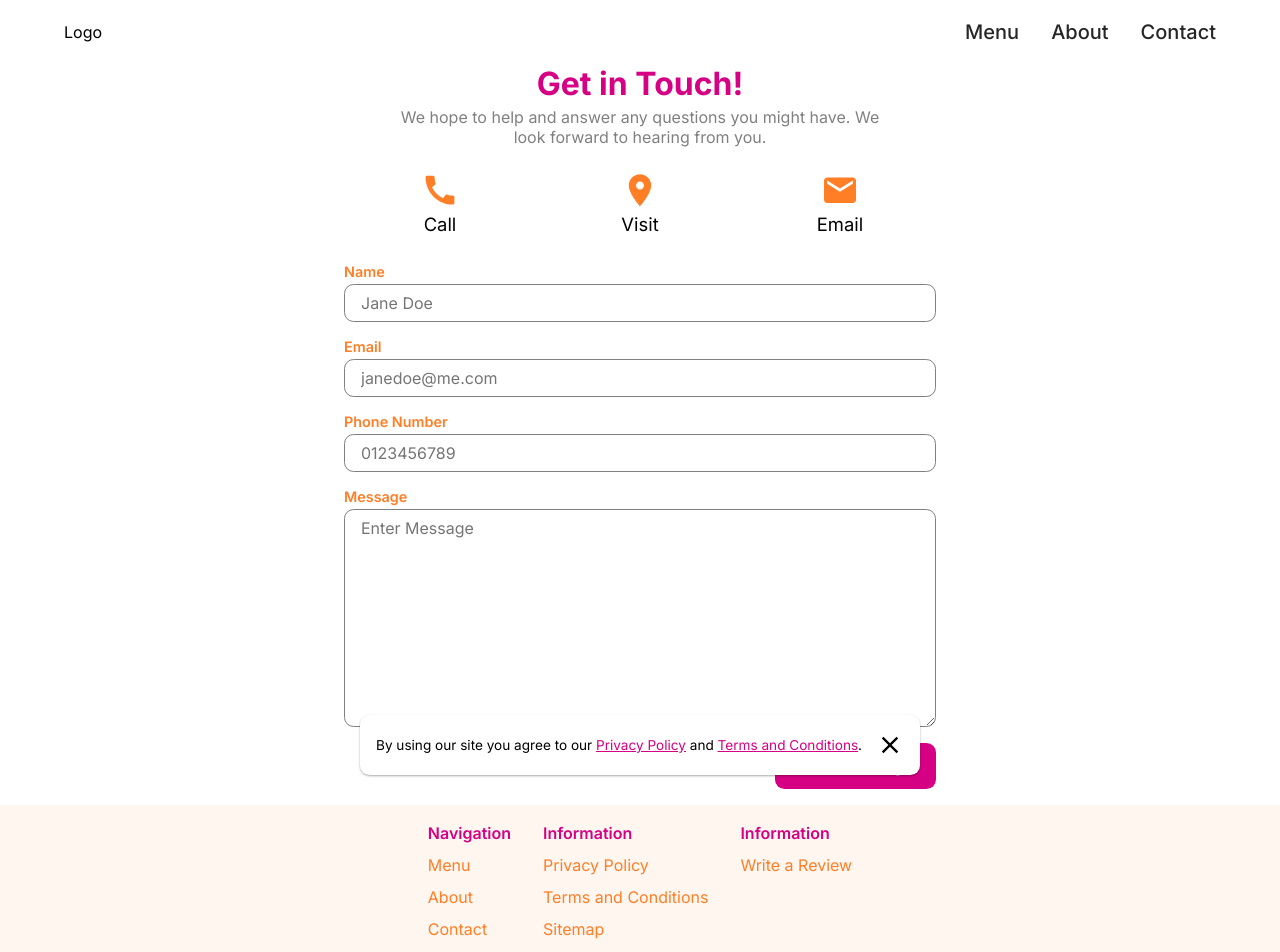
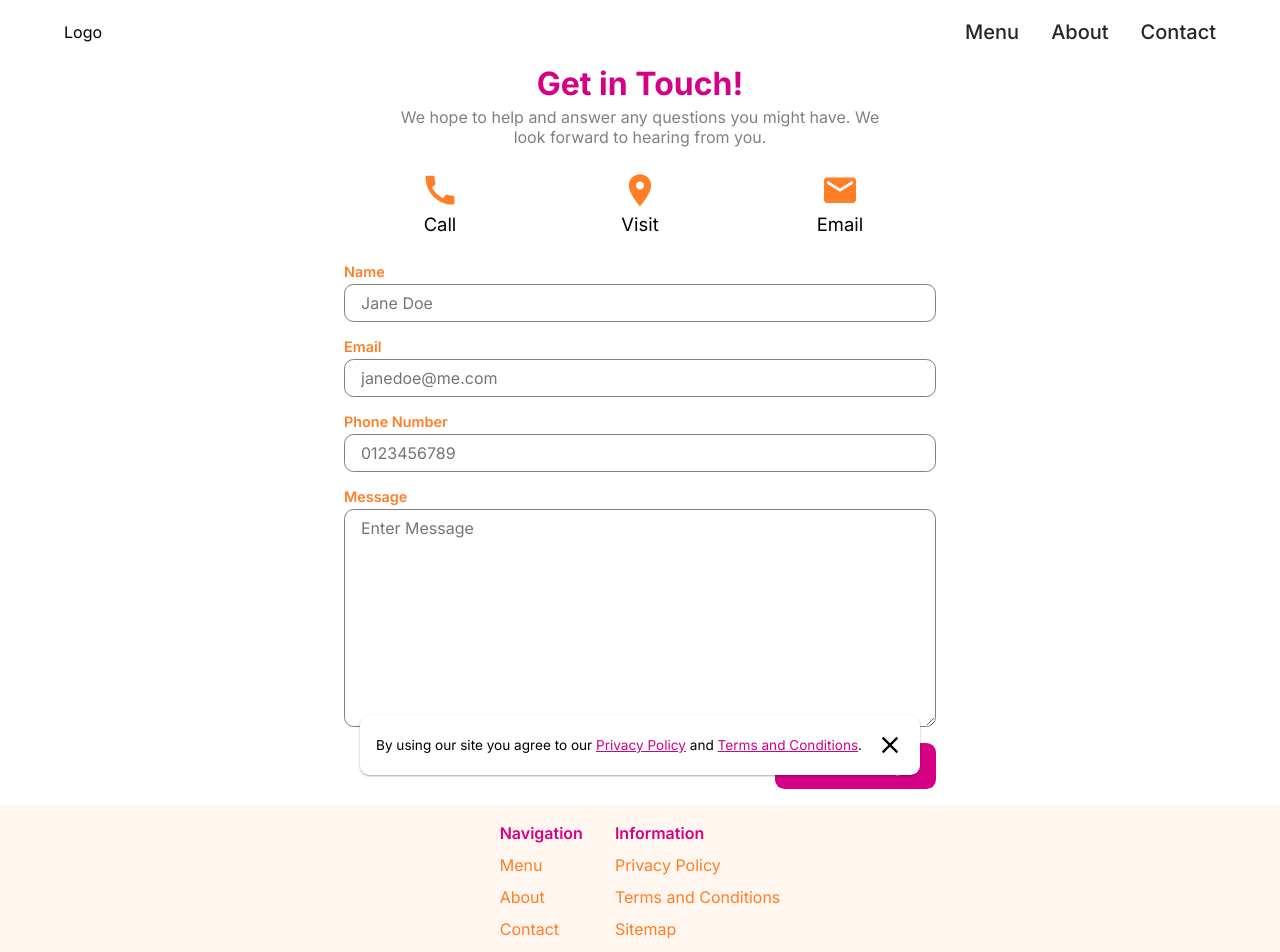
Before and after one commit to edsonjaramillo/hola-michocan, a Next.js app: page /contact in a window 1280 px wide. Shown: the top 952 px of the page. Built offline with nearby package versions, Linux system fonts and the light colour scheme.

Commit message:
removed resources

```diff
--- a/components/shared/Footer.tsx
+++ b/components/shared/Footer.tsx
@@ -53,9 +53,6 @@ const Footer = () => (
           <FooterLink slug='/terms' name='Terms and Conditions' />
           <FooterLink slug='/sitemap' name='Sitemap' />
         </FooterSection>
-        <FooterSection header='Information'>
-          <FooterLinkExternal slug='https://google.com' name='Write a Review' />
-        </FooterSection>
       </div>
       <div className='footer__socialgrid'>
         <FacebookIcon />
@@ -79,7 +76,9 @@ const InstagramIcon = () => (
 );
 
 const FacebookIcon = () => (
-  <FooterSocialIcon href='https://facebook.com' name='Facebook'>
+  <FooterSocialIcon
+    href='https://www.facebook.com/Hola-Michoacan-Ice-Cream-and-Coffee-Shop-Guntersville-101552595595192/'
+    name='Facebook'>
     <svg height='100%' viewBox='0 0 512 512' width='100%' xmlns='http://www.w3.org/2000/svg'>
       <path d='M374.245,285.825l14.104,-91.961l-88.233,0l0,-59.677c0,-25.159 12.325,-49.682 51.845,-49.682l40.117,0l0,-78.291c0,0 -36.408,-6.214 -71.214,-6.214c-72.67,0 -120.165,44.042 -120.165,123.775l0,70.089l-80.777,0l0,91.961l80.777,0l0,222.31c16.197,2.542 32.798,3.865 49.709,3.865c16.911,0 33.512,-1.323 49.708,-3.865l0,-222.31l74.129,0Z' />
     </svg>
```
